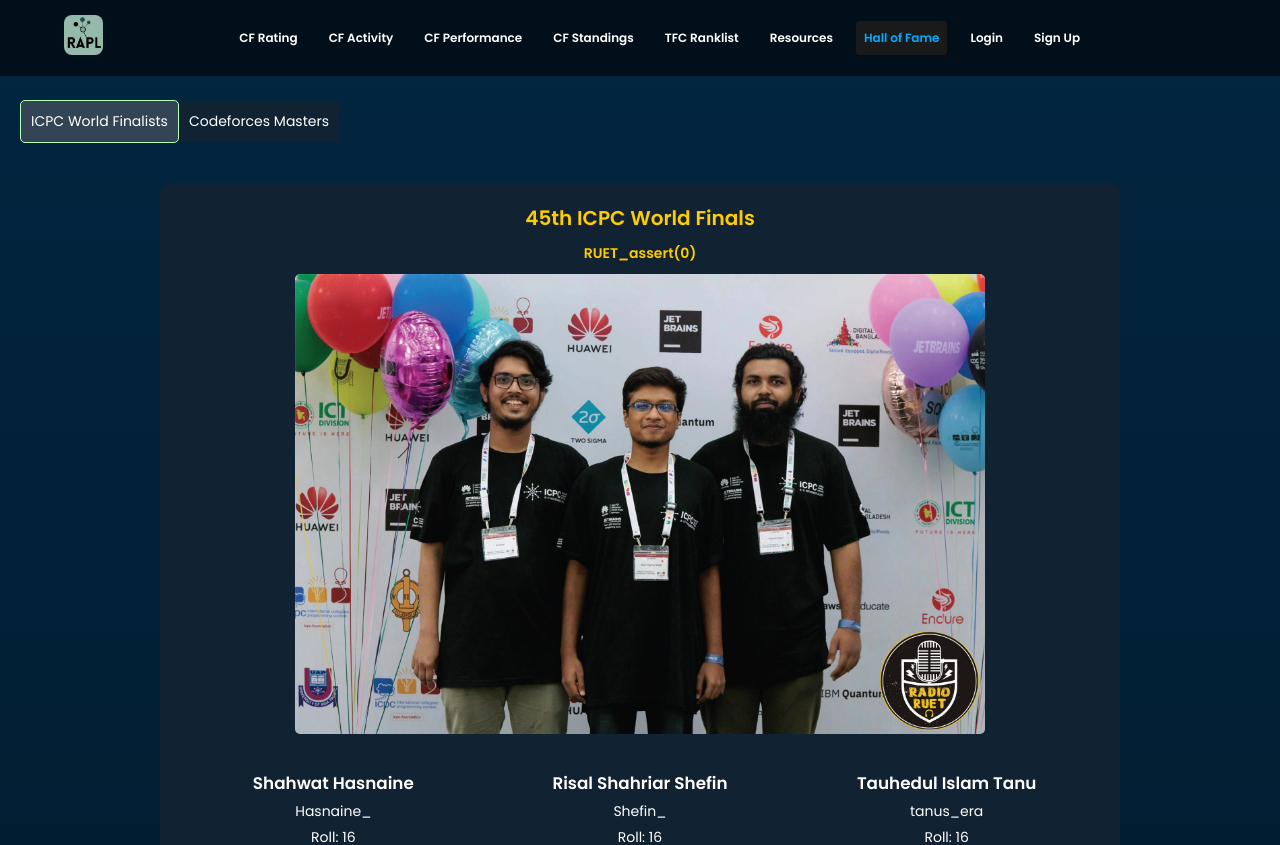
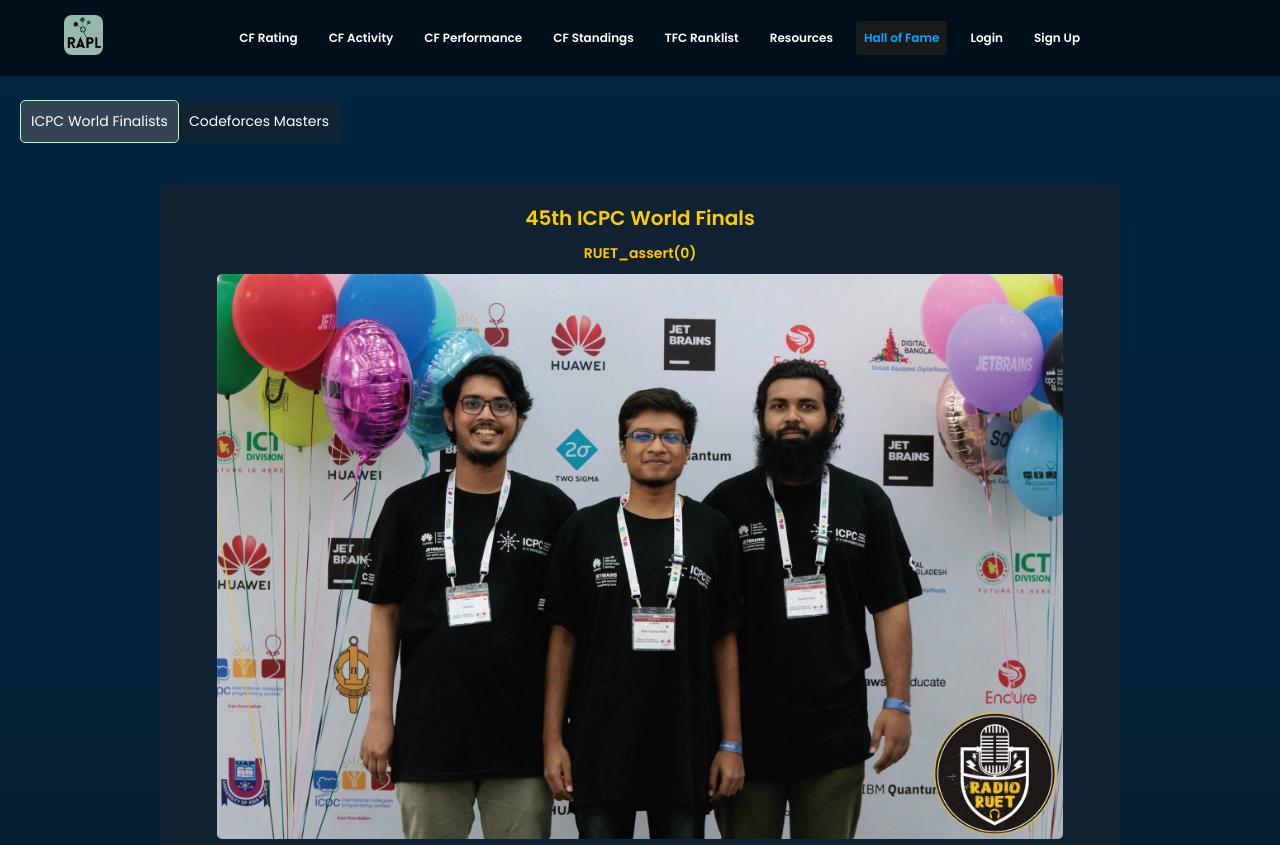
Before and after one commit to Al-Masood/Project_RAPL, a React (Create React App) app in the folder frontend/: page /halloffame in a window 1280 px wide. Shown: the top 845 px of the page. Built offline with nearby package versions, Linux system fonts and the light colour scheme.

Commit message:
photowidth

```diff
--- a/frontend/src/css/ICPCFinalists.css
+++ b/frontend/src/css/ICPCFinalists.css
@@ -38,7 +38,7 @@
 }
 
 .team-photo {
-  max-width: 75%;
+  max-width: 92%;
   height: auto;
   border-radius: 5px;
   margin-bottom: 10px;
```
Also changed, not shown: 1 other file (tests, documents, lock files or other folders).
